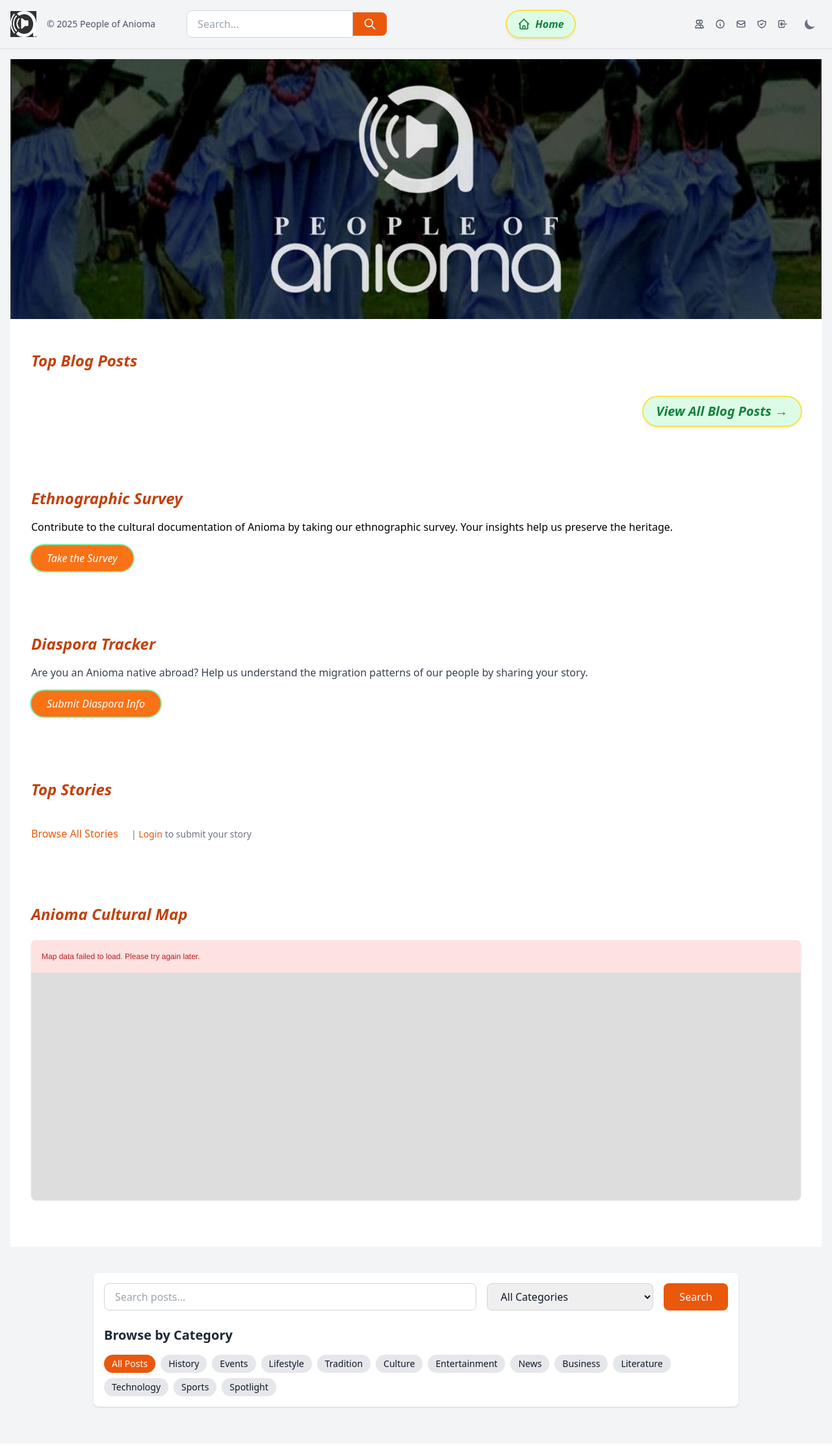
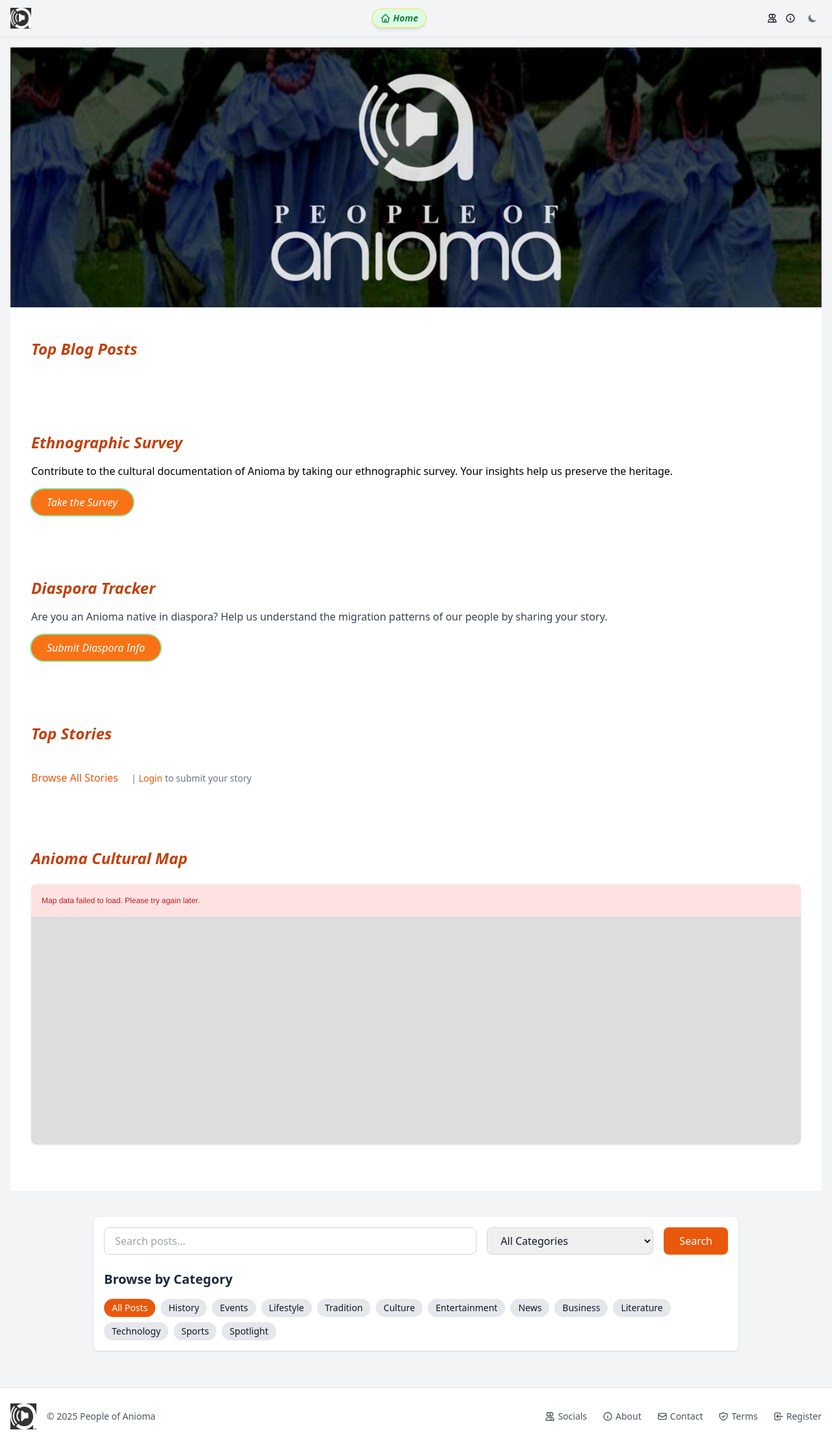
Before and after one commit to bigdatalchemist/peopleofanioma, a Django app: page /dashboard/ in a window 1280 px wide. Shown: the whole page at 65% size. Before the commit the page ends 2167 px from the top, so only its background shows below. Run offline with Django 5.2, Linux system fonts and the light colour scheme; data that the repository does not hold is empty; style sheets or scripts are compiled from the project's sources; some libraries are stand-ins or nearby versions.

Commit message:
Improved base and dashboard templates

```diff
--- a/backend/templates/base.html
+++ b/backend/templates/base.html
@@ -22,88 +22,49 @@
 
   <!-- Sticky Header Bar -->
 <header class="bg-gray-100 dark:bg-gray-800 border-b border-gray-200 dark:border-gray-700 sticky top-0 z-50 shadow-sm">
-    <!-- Changed to always use flex-nowrap and added overflow-x-auto for mobile scrolling -->
-    <div class="max-w-7xl mx-auto px-4 flex flex-nowrap justify-between items-center py-4 overflow-x-auto">
+  <div class="max-w-7xl mx-auto px-4 flex flex-nowrap justify-between items-center py-3">
 
-      <!-- Left Section - Made items shrink-0 to prevent wrapping -->
-      <div class="flex items-center gap-x-4 sm:gap-x-12 shrink-0">
-        <!-- Logo and Copyright -->
-        <div class="flex items-center space-x-2 sm:space-x-4 shrink-0">
-          <img src="{% static 'images/Anioma_logo2.jpg' %}" alt="Logo" class="h-8 sm:h-10 w-8 sm:w-10 opacity-80 hover:opacity-100 hover:blur-none transition duration-300">
-          <span class="text-xs sm:text-sm text-gray-600 dark:text-gray-400 hover:text-orange-600 dark:hover:text-orange-400 transition whitespace-nowrap">
-            &copy; {{ now|date:"Y" }} People of Anioma
-          </span>
+    <!-- Logo Only (No copyright text) -->
+    <div class="flex items-center shrink-0">
+      <img src="{% static 'images/Anioma_logo2.jpg' %}" alt="Logo"
+           class="h-8 w-8 opacity-80 hover:opacity-100 hover:blur-none transition duration-300">
     </div>
 
-        <!-- Search Form - Made always visible but smaller on mobile -->
-        <form action="{% url 'blog:blog_search' %}" method="get" class="flex items-center ml-2 sm:ml-0">
-          <input type="text"
-                 name="q"
-                 placeholder="Search..."
-                 class="w-32 sm:w-64 px-2 sm:px-4 py-1 sm:py-2 rounded-l-lg border border-gray-300 dark:border-gray-600 focus:ring-2 focus:ring-orange-500 dark:bg-gray-700 dark:text-white text-xs sm:text-base">
-          <button type="submit" class="px-2 sm:px-4 py-1 sm:py-2 bg-orange-600 text-white rounded-r-lg hover:bg-orange-700 transition">
-            <svg xmlns="http://www.w3.org/2000/svg" class="h-4 w-4 sm:h-5 sm:w-5" fill="none" viewBox="0 0 24 24" stroke="currentColor">
-              <path stroke-linecap="round" stroke-linejoin="round" stroke-width="2" d="M21 21l-6-6m2-5a7 7 0 11-14 0 7 7 0 0114 0z" />
-            </svg>
-          </button>
-        </form>
-      </div>
-
-      <!-- Home CTA - Made slightly smaller on mobile -->
-      <div class="flex justify-center flex-1 mx-2 sm:mx-0 shrink-0">
-        <a href="{% url 'dashboard:dashboard' %}" class="flex items-center justify-center gap-1 sm:gap-2 italic bg-green-100 text-green-700 px-2 sm:px-4 py-1 sm:py-2 rounded-full font-semibold shadow-md hover:bg-green-600 hover:text-white hover:shadow-xl transition duration-300 ease-in-out ring-1 sm:ring-2 ring-yellow-300 hover:ring-yellow-500 focus:outline-none text-xs sm:text-base whitespace-nowrap">
-          <svg class="w-4 h-4 sm:w-5 sm:h-5" fill="none" stroke="currentColor" viewBox="0 0 24 24">
+    <!-- Home CTA (Centered) -->
+    <div class="flex justify-center flex-1 mx-2">
+      <a href="{% url 'dashboard:dashboard' %}"
+         class="flex items-center justify-center gap-1 italic bg-green-100 text-green-700 px-3 py-1 rounded-full font-semibold shadow-md hover:bg-green-600 hover:text-white hover:shadow-xl transition duration-300 ease-in-out ring-1 ring-yellow-300 hover:ring-yellow-500 focus:outline-none text-sm whitespace-nowrap">
+        <svg class="w-4 h-4" fill="none" stroke="currentColor" viewBox="0 0 24 24">
           <path stroke-linecap="round" stroke-linejoin="round" stroke-width="2" d="M3 12l2-2m0 0l7-7 7 7M5 10v10a1 1 0 001 1h3m10-11l2 2m-2-2v10a1 1 0 01-1 1h-3m-6 0a1 1 0 001-1v-4a1 1 0 011-1h2a1 1 0 011 1v4a1 1 0 001 1m-6 0h6"/>
         </svg>
         <span>Home</span>
       </a>
     </div>
 
-      <!-- Navigation Links - Made compact on mobile -->
-      <div class="flex items-center gap-2 sm:gap-4 shrink-0">
-        <!-- Made nav items smaller on mobile -->
-        <a href="{% url 'socials' %}" class="flex items-center gap-1 text-xs sm:text-sm text-gray-600 dark:text-gray-400 hover:text-orange-600 dark:hover:text-orange-400 transition whitespace-nowrap">
-          <svg class="w-3 h-3 sm:w-4 sm:h-4" fill="none" stroke="currentColor" viewBox="0 0 24 24">
+    <!-- Navigation Links (Icons + Text) -->
+    <div class="flex items-center gap-2 sm:gap-3">
+      <!-- Socials -->
+      <a href="{% url 'socials' %}" class="nav-link-mobile">
+        <svg class="w-4 h-4" fill="none" stroke="currentColor" viewBox="0 0 24 24">
           <path stroke-linecap="round" stroke-linejoin="round" stroke-width="2" d="M12 4.354a4 4 0 110 5.292M15 21H3v-1a6 6 0 0112 0v1zm0 0h6v-1a6 6 0 00-9-5.197M13 7a4 4 0 11-8 0 4 4 0 018 0z"/>
         </svg>
         <span class="hidden xs:inline">Socials</span>
       </a>
 
-        <!-- Repeat similar pattern for other nav items -->
-        <a href="{% url 'about' %}" class="flex items-center gap-1 text-xs sm:text-sm text-gray-600 dark:text-gray-400 hover:text-orange-600 dark:hover:text-orange-400 transition whitespace-nowrap">
-          <svg class="w-3 h-3 sm:w-4 sm:h-4" fill="none" stroke="currentColor" viewBox="0 0 24 24">
+      <!-- About -->
+      <a href="{% url 'about' %}" class="nav-link-mobile">
+        <svg class="w-4 h-4" fill="none" stroke="currentColor" viewBox="0 0 24 24">
           <path stroke-linecap="round" stroke-linejoin="round" stroke-width="2" d="M13 16h-1v-4h-1m1-4h.01M21 12a9 9 0 11-18 0 9 9 0 0118 0z"/>
         </svg>
         <span class="hidden xs:inline">About</span>
       </a>
 
-        <a href="{% url 'contact' %}" class="flex items-center gap-1 text-xs sm:text-sm text-gray-600 dark:text-gray-400 hover:text-orange-600 dark:hover:text-orange-400 transition whitespace-nowrap">
-          <svg class="w-3 h-3 sm:w-4 sm:h-4" fill="none" stroke="currentColor" viewBox="0 0 24 24">
-            <path stroke-linecap="round" stroke-linejoin="round" stroke-width="2" d="M3 8l7.89 5.26a2 2 0 002.22 0L21 8M5 19h14a2 2 0 002-2V7a2 2 0 00-2-2H5a2 2 0 00-2 2v10a2 2 0 002 2z"/>
-          </svg>
-          <span class="hidden xs:inline">Contact</span>
-        </a>
-
-        <a href="{% url 'terms' %}" class="flex items-center gap-1 text-xs sm:text-sm text-gray-600 dark:text-gray-400 hover:text-orange-600 dark:hover:text-orange-400 transition whitespace-nowrap">
-          <svg class="w-3 h-3 sm:w-4 sm:h-4" fill="none" stroke="currentColor" viewBox="0 0 24 24">
-            <path stroke-linecap="round" stroke-linejoin="round" stroke-width="2" d="M9 12l2 2 4-4m5.618-4.016A11.955 11.955 0 0112 2.944a11.955 11.955 0 01-8.618 3.04A12.02 12.02 0 003 9c0 5.591 3.824 10.29 9 11.622 5.176-1.332 9-6.03 9-11.622 0-1.042-.133-2.052-.382-3.016z"/>
-          </svg>
-          <span class="hidden xs:inline">Terms</span>
-        </a>
-
-        <a href="{% url 'users:register' %}" class="flex items-center gap-1 text-xs sm:text-sm text-gray-600 dark:text-gray-400 hover:text-orange-600 dark:hover:text-orange-400 transition whitespace-nowrap">
-          <svg class="w-3 h-3 sm:w-4 sm:h-4" fill="none" stroke="currentColor" viewBox="0 0 24 24">
-            <path stroke-linecap="round" stroke-linejoin="round" stroke-width="2" d="M11 16l-4-4m0 0l4-4m-4 4h14m-5 4v1a3 3 0 01-3 3H6a3 3 0 01-3-3V7a3 3 0 013-3h7a3 3 0 013 3v1"/>
-          </svg>
-          <span class="hidden xs:inline">Register</span>
-        </a>
-
       <!-- Dark/Light Mode Toggle -->
-        <button id="theme-toggle" type="button" class="text-gray-500 dark:text-gray-400 hover:bg-gray-200 dark:hover:bg-gray-700 rounded-lg p-1 sm:p-2 transition-colors">
-          <svg id="theme-toggle-dark-icon" class="w-4 h-4 sm:w-5 sm:h-5 hidden" fill="currentColor" viewBox="0 0 20 20">
+      <button id="theme-toggle" type="button" class="text-gray-500 dark:text-gray-400 hover:bg-gray-200 dark:hover:bg-gray-700 rounded-lg p-1.5 transition-colors">
+        <svg id="theme-toggle-dark-icon" class="w-4 h-4 hidden" fill="currentColor" viewBox="0 0 20 20">
           <path d="M17.293 13.293A8 8 0 016.707 2.707a8.001 8.001 0 1010.586 10.586z"></path>
         </svg>
-          <svg id="theme-toggle-light-icon" class="w-4 h-4 sm:w-5 sm:h-5 hidden" fill="currentColor" viewBox="0 0 20 20">
+        <svg id="theme-toggle-light-icon" class="w-4 h-4 hidden" fill="currentColor" viewBox="0 0 20 20">
           <path d="M10 2a1 1 0 011 1v1a1 1 0 11-2 0V3a1 1 0 011-1zm4 8a4 4 0 11-8 0 4 4 0 018 0zm-.464 4.95l.707.707a1 1 0 001.414-1.414l-.707-.707a1 1 0 00-1.414 1.414zm2.12-10.607a1 1 0 010 1.414l-.706.707a1 1 0 11-1.414-1.414l.707-.707a1 1 0 011.414 0zM17 11a1 1 0 100-2h-1a1 1 0 100 2h1zm-7 4a1 1 0 011 1v1a1 1 0 11-2 0v-1a1 1 0 011-1zM5.05 6.464A1 1 0 106.465 5.05l-.708-.707a1 1 0 00-1.414 1.414l.707.707zm1.414 8.486l-.707.707a1 1 0 01-1.414-1.414l.707-.707a1 1 0 011.414 1.414zM4 11a1 1 0 100-2H3a1 1 0 000 2h1z"></path>
         </svg>
       </button>
@@ -116,8 +77,59 @@
     {% block content %}{% endblock %}
   </main>
 
-  <!-- Footer (unchanged as it wasn't part of the mobile issue) -->
-  <!-- ... rest of your footer code ... -->
+  <!-- Footer -->
+  <footer class="bg-white dark:bg-gray-800 border-t border-gray-200 dark:border-gray-700 py-6">
+    <div class="max-w-7xl mx-auto px-4">
+      <div class="flex flex-col md:flex-row justify-between items-center gap-6">
+        <!-- Logo and Copyright -->
+        <div class="flex items-center space-x-4">
+          <img src="{% static 'images/Anioma_logo2.jpg' %}" alt="Logo"
+               class="h-10 w-10 opacity-80 hover:opacity-100 hover:blur-none transition duration-300">
+          <span class="text-sm text-gray-600 dark:text-gray-400 hover:text-orange-600 dark:hover:text-orange-400 transition">
+            &copy; {{ now|date:"Y" }} People of Anioma
+          </span>
+        </div>
+
+        <!-- Navigation Links -->
+        <div class="flex flex-wrap justify-center gap-4 md:gap-6">
+          <a href="{% url 'socials' %}" class="footer-link">
+            <svg class="w-4 h-4" fill="none" stroke="currentColor" viewBox="0 0 24 24">
+              <path stroke-linecap="round" stroke-linejoin="round" stroke-width="2" d="M12 4.354a4 4 0 110 5.292M15 21H3v-1a6 6 0 0112 0v1zm0 0h6v-1a6 6 0 00-9-5.197M13 7a4 4 0 11-8 0 4 4 0 018 0z"/>
+            </svg>
+            <span>Socials</span>
+          </a>
+
+          <a href="{% url 'about' %}" class="footer-link">
+            <svg class="w-4 h-4" fill="none" stroke="currentColor" viewBox="0 0 24 24">
+              <path stroke-linecap="round" stroke-linejoin="round" stroke-width="2" d="M13 16h-1v-4h-1m1-4h.01M21 12a9 9 0 11-18 0 9 9 0 0118 0z"/>
+            </svg>
+            <span>About</span>
+          </a>
+
+          <a href="{% url 'contact' %}" class="footer-link">
+            <svg class="w-4 h-4" fill="none" stroke="currentColor" viewBox="0 0 24 24">
+              <path stroke-linecap="round" stroke-linejoin="round" stroke-width="2" d="M3 8l7.89 5.26a2 2 0 002.22 0L21 8M5 19h14a2 2 0 002-2V7a2 2 0 00-2-2H5a2 2 0 00-2 2v10a2 2 0 002 2z"/>
+            </svg>
+            <span>Contact</span>
+          </a>
+
+          <a href="{% url 'terms' %}" class="footer-link">
+            <svg class="w-4 h-4" fill="none" stroke="currentColor" viewBox="0 0 24 24">
+              <path stroke-linecap="round" stroke-linejoin="round" stroke-width="2" d="M9 12l2 2 4-4m5.618-4.016A11.955 11.955 0 0112 2.944a11.955 11.955 0 01-8.618 3.04A12.02 12.02 0 003 9c0 5.591 3.824 10.29 9 11.622 5.176-1.332 9-6.03 9-11.622 0-1.042-.133-2.052-.382-3.016z"/>
+            </svg>
+            <span>Terms</span>
+          </a>
+
+          <a href="{% url 'users:register' %}" class="footer-link">
+            <svg class="w-4 h-4" fill="none" stroke="currentColor" viewBox="0 0 24 24">
+              <path stroke-linecap="round" stroke-linejoin="round" stroke-width="2" d="M11 16l-4-4m0 0l4-4m-4 4h14m-5 4v1a3 3 0 01-3 3H6a3 3 0 01-3-3V7a3 3 0 013-3h7a3 3 0 013 3v1"/>
+            </svg>
+            <span>Register</span>
+          </a>
+        </div>
+      </div>
+    </div>
+  </footer>
 
 
   <script>
--- a/backend/templates/dashboards/dashboard.html
+++ b/backend/templates/dashboards/dashboard.html
@@ -27,11 +27,6 @@
           </a>
         </div>
       {% endfor %}
-    </div>
-    <div class="mt-6 text-right">
-      <a href="{% url 'blog:blog_list' %}" class="italic inline-block bg-green-100 text-green-700 text-xl px-5 py-2 rounded-full font-semibold shadow-md hover:bg-green-600 hover:text-white hover:shadow-xl transition duration-300 ease-in-out ring-2 ring-yellow-300 hover:ring-yellow-500 focus:outline-none">
-        View All Blog Posts →
-      </a>
     </div>
   </div>
 </section>
@@ -76,7 +71,7 @@
     </h2>
 
     <p class="text-gray-700 mb-4">
-      Are you an Anioma native abroad? Help us understand the migration patterns of our people by sharing your story.
+      Are you an Anioma native in diaspora? Help us understand the migration patterns of our people by sharing your story.
     </p>
     <a href="{% url 'diaspora:diaspora_submit' %}" class="italic
     inline-block bg-orange-500
@@ -173,7 +168,6 @@
     </div>
   </div>
 
-  <!-- Rest of your dashboard content -->
 </div>
 
 <!-- Scroll Transition Script -->
```
Lines whose indentation alone changed are shown as unchanged.
